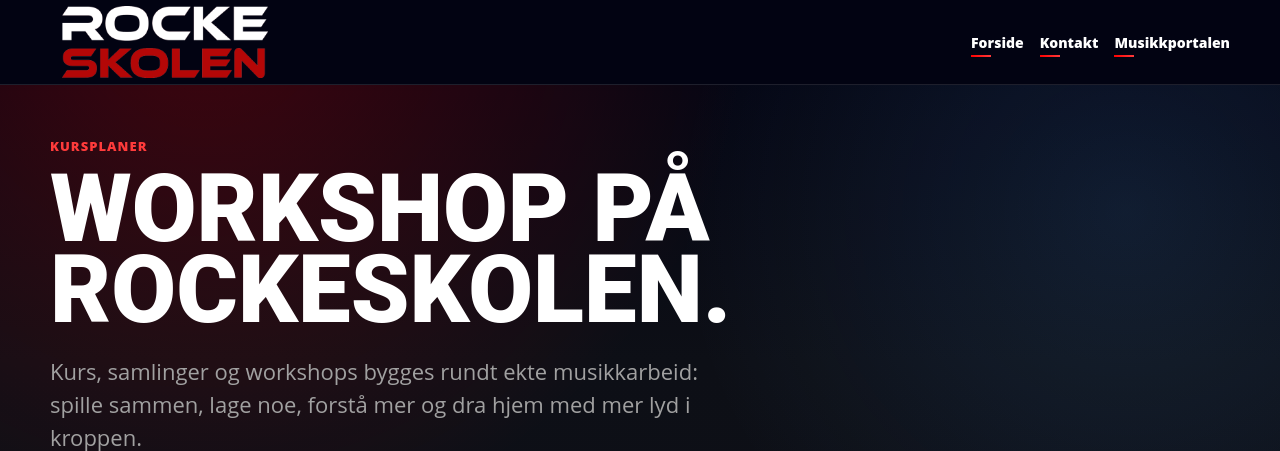
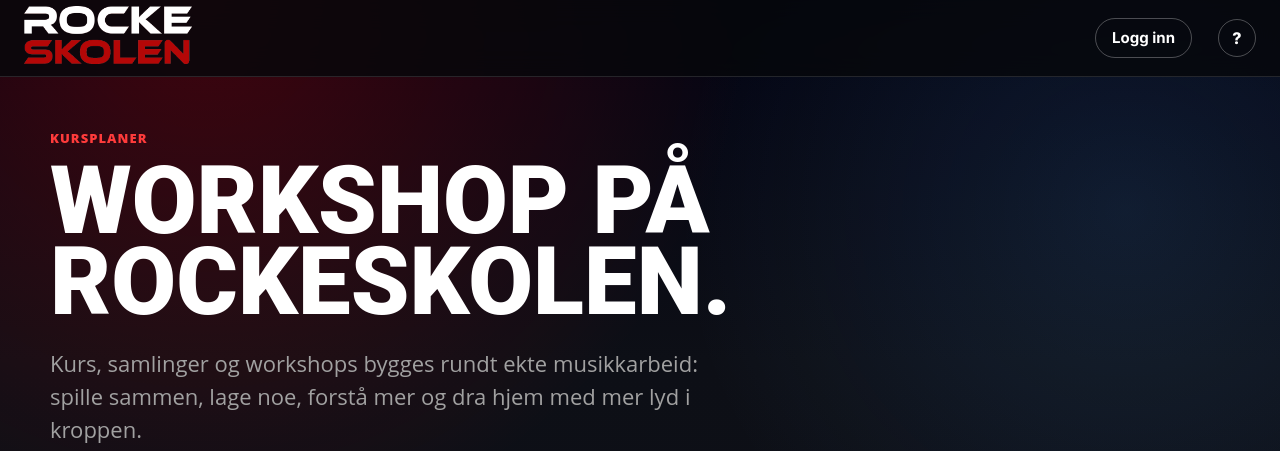
Before and after one commit to pksinatra/rockeskolen, a PHP site: page /workshop/ in a window 1280 px wide. Shown: the top 451 px of the page. Run offline with PHP 8.4, Linux system fonts and the light colour scheme.

Commit message:
Give the workshop page the same top menu as the front page
Co-Authored-By: Claude Opus 5.5 <noreply@anthropic.com>

```diff
--- /dev/null
+++ b/includes/front-header.php
@@ -0,0 +1,25 @@
+<?php // Toppmenyen fra forsiden på rockeskolen.com. Brukes av forsiden og workshopsiden; stilen ligger i includes/front.css. ?>
+  <header class="f-header">
+    <div class="f-wrap">
+      <a class="f-logo" href="/" aria-label="Rockeskolen – forside"><img src="/images/rock-logo.png" alt="Rockeskolen" width="600" height="210"></a>
+      <nav class="f-nav" aria-label="Hovednavigasjon">
+        <a class="f-nav-login" href="/members/login.php">Logg inn</a>
+        <details class="f-help">
+          <summary aria-label="Hjelp og snarveier" title="Hjelp og snarveier">?</summary>
+          <div class="f-help-panel">
+            <p class="f-help-title">Utforsk</p>
+            <a href="https://portal.rockeskolen.com">Musikkportalen</a>
+            <a href="https://portal.rockeskolen.com/musikkteori">Musikkteori</a>
+            <a href="https://portal.rockeskolen.com/musikk-i-praksis">Musikk i praksis</a>
+            <a href="https://portal.rockeskolen.com/verktoy">Verktøy</a>
+            <p class="f-help-title">Rockeskolen</p>
+            <a href="/workshop/">Workshops</a>
+            <a href="/skoler/">For skoler</a>
+            <a href="/members/upgrade.php">Bli VIP</a>
+            <p class="f-help-title">Spørsmål?</p>
+            <a href="mailto:post@rockeskolen.com">Kontakt oss</a>
+          </div>
+        </details>
+      </nav>
+    </div>
+  </header>
--- a/includes/front.css
+++ b/includes/front.css
@@ -26,7 +26,7 @@ body.rs-front { margin: 0; background: var(--f-bg); color: var(--f-text); font-f
 .f-button--ghost:hover { border-color: var(--f-red); background: rgba(239, 32, 41, .12); }
 
 /* Topp */
-.f-header { position: sticky; top: 0; z-index: 20; border-bottom: 1px solid var(--f-line); background: rgba(7, 8, 12, .82); backdrop-filter: blur(14px); }
+.f-header { position: sticky; top: 0; z-index: 20; font-family: var(--f-font); line-height: 1.5; border-bottom: 1px solid var(--f-line); background: rgba(7, 8, 12, .82); backdrop-filter: blur(14px); }
 .f-header .f-wrap { display: flex; align-items: center; justify-content: space-between; gap: 24px; min-height: 76px; }
 .f-logo img { width: 168px; height: auto; }
 .f-nav { display: flex; flex-wrap: wrap; align-items: center; justify-content: flex-end; gap: 6px 26px; }
--- a/workshop/index.php
+++ b/workshop/index.php
@@ -110,6 +110,10 @@ $plans = [
     'Workshop på Rockeskolen'
 ); ?>
   <link rel="stylesheet" href="/includes/site.css?v=5">
+  <link rel="preconnect" href="https://fonts.googleapis.com">
+  <link rel="preconnect" href="https://fonts.gstatic.com" crossorigin>
+  <link href="https://fonts.googleapis.com/css2?family=Inter:wght@400;600;700;800;900&display=swap" rel="stylesheet">
+  <link rel="stylesheet" href="/includes/front.css?v=20261109-2">
   <style>
     @media (max-width: 640px) {
       .page-title h1 {
@@ -120,18 +124,7 @@ $plans = [
   </style>
 </head>
 <body>
-  <header class="page-header">
-    <div class="topbar">
-      <a class="brand" href="/" aria-label="Rockeskolen">
-        <img src="/images/rock-logo.png" alt="Rockeskolen">
-      </a>
-      <nav class="nav" aria-label="Hovednavigasjon">
-        <a href="/">Forside</a>
-        <a href="#kontakt">Kontakt</a>
-        <a href="https://portal.rockeskolen.com">Musikkportalen</a>
-      </nav>
-    </div>
-  </header>
+<?php include dirname(__DIR__) . '/includes/front-header.php'; ?>
 
   <main class="page-shell">
     <section class="page-title">
```
Also changed, not shown: index.php (+2 -25 lines).
